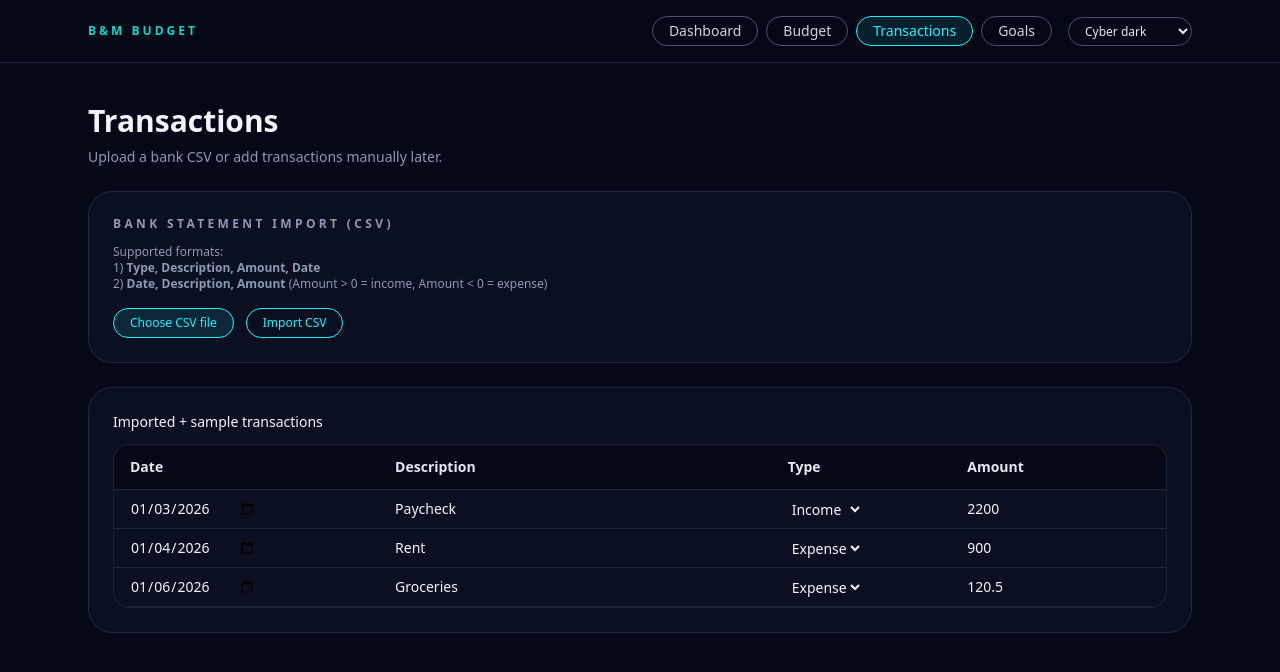
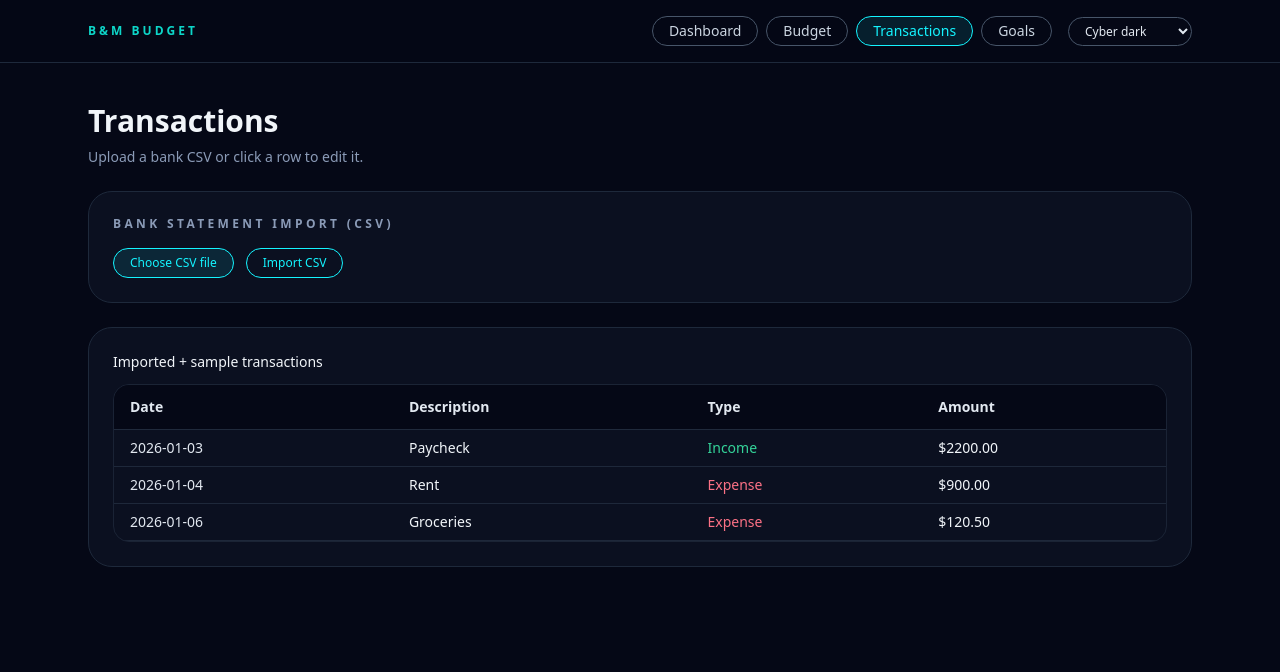
Before and after one commit to bridgerdean47/budget-app, a React (Vite) app: page / in a window 1280 px wide. Both pictures are taken after a click on the button "Transactions". Shown: the top 672 px of the page. Built offline with nearby package versions, Linux system fonts and the light colour scheme.

Commit message:
"editing actually works now"

```diff
--- a/src/App.jsx
+++ b/src/App.jsx
@@ -1,5 +1,4 @@
-import { useState } from "react";
-
+import { useState, useEffect } from "react";
 import Papa from "papaparse";
 import { parseBankCsv } from "./utils/parseBankCsv";
 
@@ -54,6 +53,19 @@ export default function App() {
   const [activeTab, setActiveTab] = useState("dashboard");
   const [theme, setTheme] = useState("dark"); // "dark" | "sage"
   const [transactions, setTransactions] = useState(initialTransactions);
+
+  // Load saved transactions from localStorage on first load
+useEffect(() => {
+  const saved = localStorage.getItem("transactions");
+  if (saved) {
+    setTransactions(JSON.parse(saved));
+  }
+}, []);
+
+// Save transactions into localStorage whenever they change
+useEffect(() => {
+  localStorage.setItem("transactions", JSON.stringify(transactions));
+}, [transactions]);
   // Derived totals from imported transactions
   const incomeFromCsv = transactions
     .filter((t) => t.type === "income")
@@ -170,9 +182,9 @@ export default function App() {
   onAddTransactions={(newItems) =>
     setTransactions((prev) => [...prev, ...newItems])
   }
-  onUpdateTransaction={(updatedTx) =>
+  onUpdateTransaction={(updated) =>
     setTransactions((prev) =>
-      prev.map((t) => (t.id === updatedTx.id ? updatedTx : t))
+      prev.map((t) => (t.id === updated.id ? updated : t))
     )
   }
 />
@@ -307,16 +319,19 @@ function BudgetPage({ cardClass, monthSummary }) {
   );
 }
 
-/* ---------- Transactions tab with CSV import ---------- */
+/* ---------- Transactions tab with CSV import + modal editing ---------- */
 
 function TransactionsPage({
   theme,
   cardClass,
   transactions,
   onAddTransactions,
+  onUpdateTransaction,
 }) {
   const isDark = theme === "dark";
+
   const [file, setFile] = useState(null);
+  const [editing, setEditing] = useState(null); // <-- REQUIRED
 
   const handleImport = () => {
     if (!file) {
@@ -343,7 +358,7 @@ function TransactionsPage({
       <div className="space-y-2">
         <h2 className="text-3xl font-bold">Transactions</h2>
         <p className="text-neutralSoft text-sm">
-          Upload a bank CSV or add transactions manually later.
+          Upload a bank CSV or click a row to edit it.
         </p>
       </div>
 
@@ -352,15 +367,6 @@ function TransactionsPage({
         <h3 className="text-xs font-semibold tracking-[0.28em] text-neutralSoft">
           BANK STATEMENT IMPORT (CSV)
         </h3>
-
-        <p className="mt-3 text-xs text-neutralSoft">
-          Supported formats:
-          <br />
-          1) <strong>Type, Description, Amount, Date</strong>
-          <br />
-          2) <strong>Date, Description, Amount</strong> (Amount &gt; 0 =
-          income, Amount &lt; 0 = expense)
-        </p>
 
         <div className="mt-4 flex flex-wrap items-center gap-3 text-xs">
           <label className="inline-flex cursor-pointer flex-col gap-2">
@@ -405,18 +411,14 @@ function TransactionsPage({
 
       {/* Transactions table */}
       <section className={cardClass}>
-        <h3 className="mb-3 text-sm font-medium">
-          Imported + sample transactions
-        </h3>
+        <h3 className="mb-3 text-sm font-medium">Imported + sample transactions</h3>
 
         <div className="overflow-x-auto rounded-2xl border border-slate-700/40">
           <table className="w-full text-sm border-collapse">
             <thead>
               <tr
                 className={
-                  isDark
-                    ? "bg-shell text-slate-200"
-                    : "bg-sageBg text-sageText"
+                  isDark ? "bg-shell text-slate-200" : "bg-sageBg text-sageText"
                 }
               >
                 <th className="px-4 py-3 text-left border-b border-slate-700/60 font-semibold">
@@ -433,72 +435,135 @@ function TransactionsPage({
                 </th>
               </tr>
             </thead>
+
             <tbody>
               {transactions.map((t) => (
                 <tr
                   key={t.id}
+                  onClick={() => setEditing(t)}
                   className={
-                    "border-b " +
+                    "cursor-pointer border-b " +
                     (isDark
                       ? "border-slate-700/50 hover:bg-slate-800/40"
                       : "border-sageBorder hover:bg-sageBg")
                   }
                 >
-<td className="px-4 py-2">
-  <input
-    type="date"
-    value={t.date}
-    onChange={(e) =>
-      onUpdateTransaction({ ...t, date: e.target.value })
-    }
-    className="bg-transparent outline-none"
-  />
+                  <td className={isDark ? "px-4 py-2 text-slate-200" : "px-4 py-2"}>
+                    {t.date}
                   </td>
 
-<td className="px-4 py-2">
-  <input
-    type="text"
-    value={t.description}
-    onChange={(e) =>
-      onUpdateTransaction({ ...t, description: e.target.value })
-    }
-    className="bg-transparent outline-none w-full"
-  />
+                  <td className={isDark ? "px-4 py-2 text-slate-100" : "px-4 py-2"}>
+                    {t.description}
                   </td>
 
-<td className="px-4 py-2">
-  <select
-    value={t.type}
-    onChange={(e) =>
-      onUpdateTransaction({ ...t, type: e.target.value })
+                  <td
+                    className={
+                      "px-4 py-2 " +
+                      (t.type === "income" ? "text-emerald-400" : "text-rose-400")
                     }
-    className="bg-transparent outline-none"
                   >
-    <option value="income">Income</option>
-    <option value="expense">Expense</option>
-  </select>
+                    {t.type === "income" ? "Income" : "Expense"}
                   </td>
 
-<td className="px-4 py-2">
-  <input
-    type="number"
-    value={t.amount}
-    onChange={(e) =>
-      onUpdateTransaction({
-        ...t,
-        amount: parseFloat(e.target.value) || 0,
-      })
-    }
-    className="bg-transparent outline-none w-24"
-  />
+                  <td className={isDark ? "px-4 py-2 text-slate-100" : "px-4 py-2"}>
+                    ${t.amount.toFixed(2)}
                   </td>
-
                 </tr>
               ))}
             </tbody>
           </table>
         </div>
       </section>
+
+      {/* ---------- EDIT MODAL ---------- */}
+      {editing && (
+        <div className="fixed inset-0 bg-black/60 flex items-center justify-center p-4 z-50">
+          <div className="bg-white dark:bg-slate-800 rounded-xl p-6 w-full max-w-md shadow-xl space-y-4">
+
+            <h3 className="text-xl font-semibold mb-2">Edit Transaction</h3>
+
+            {/* Description */}
+            <div className="space-y-1">
+              <label className="text-sm">Description</label>
+              <input
+                type="text"
+                className="w-full p-2 rounded bg-slate-200 dark:bg-slate-700"
+                value={editing.description}
+                onChange={(e) =>
+                  setEditing({ ...editing, description: e.target.value })
+                }
+              />
+            </div>
+
+            {/* Date */}
+            <div className="space-y-1">
+              <label className="text-sm">Date</label>
+              <input
+                type="text"
+                className="w-full p-2 rounded bg-slate-200 dark:bg-slate-700"
+                value={editing.date}
+                onChange={(e) =>
+                  setEditing({ ...editing, date: e.target.value })
+                }
+              />
+            </div>
+
+            {/* Type */}
+            <div className="space-y-1">
+              <label className="text-sm">Type</label>
+              <select
+                className="w-full p-2 rounded bg-slate-200 dark:bg-slate-700"
+                value={editing.type}
+                onChange={(e) =>
+                  setEditing({ ...editing, type: e.target.value })
+                }
+              >
+                <option value="income">Income</option>
+                <option value="expense">Expense</option>
+              </select>
+            </div>
+
+            {/* Amount */}
+            <div className="space-y-1">
+              <label className="text-sm">Amount</label>
+              <input
+                type="number"
+                className="w-full p-2 rounded bg-slate-200 dark:bg-slate-700"
+                value={editing.amount}
+                onChange={(e) =>
+                  setEditing({
+                    ...editing,
+                    amount: parseFloat(e.target.value) || 0,
+                  })
+                }
+              />
+            </div>
+
+            {/* Buttons */}
+            <div className="flex justify-end gap-3 pt-4">
+              <button
+                className="px-4 py-2 rounded bg-gray-300 dark:bg-slate-600"
+                onClick={() => setEditing(null)}
+              >
+                Cancel
+              </button>
+
+              <button
+                className="px-4 py-2 rounded bg-emerald-500 text-white"
+                onClick={() => {
+                  onUpdateTransaction(editing);
+                  setEditing(null);
+                }}
+              >
+                Save
+              </button>
+            </div>
+
+          </div>
+        </div>
+      )}
+      {/* ---------- END MODAL ---------- */}
+
     </div>
   );
 }
```
Lines whose indentation alone changed are shown as unchanged.
